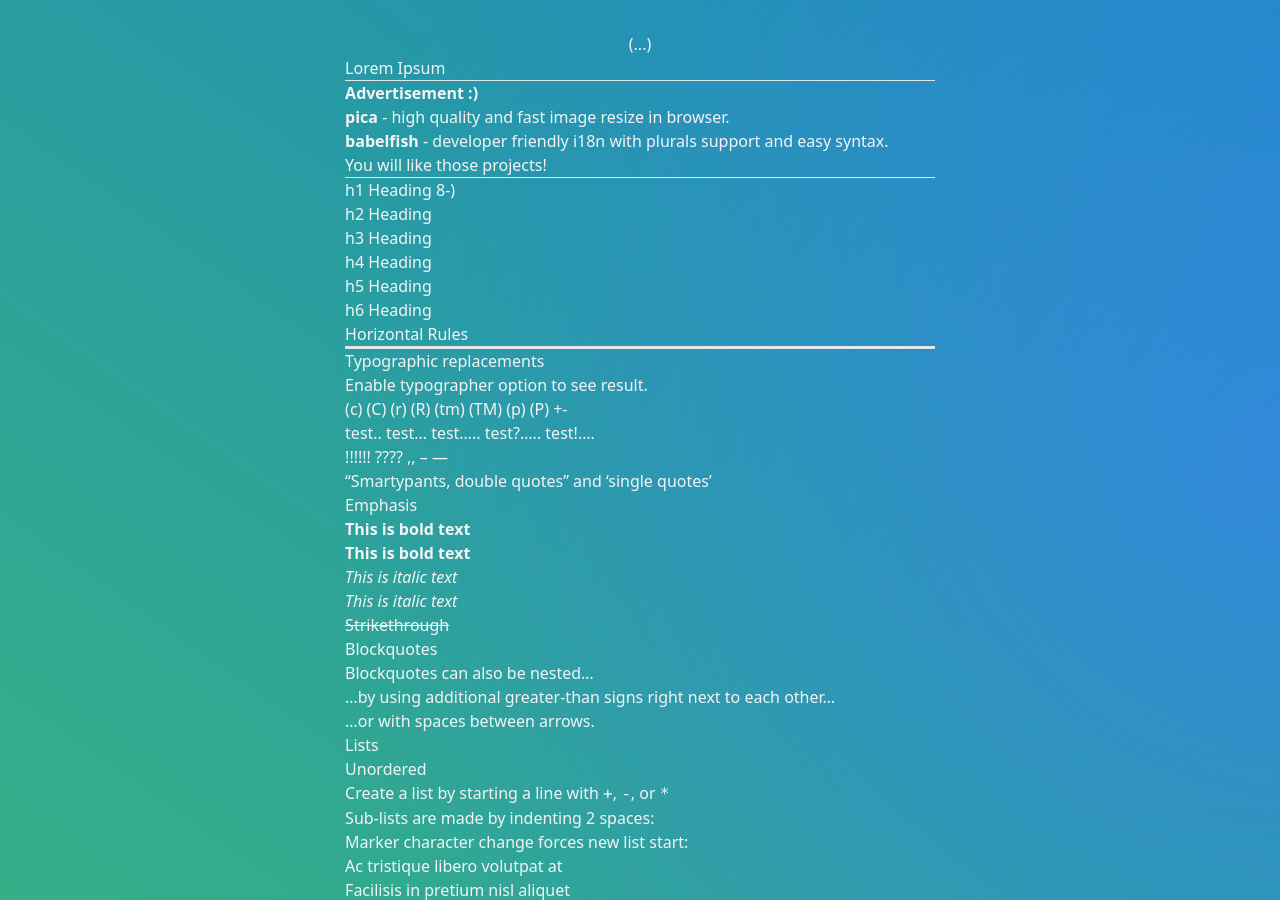
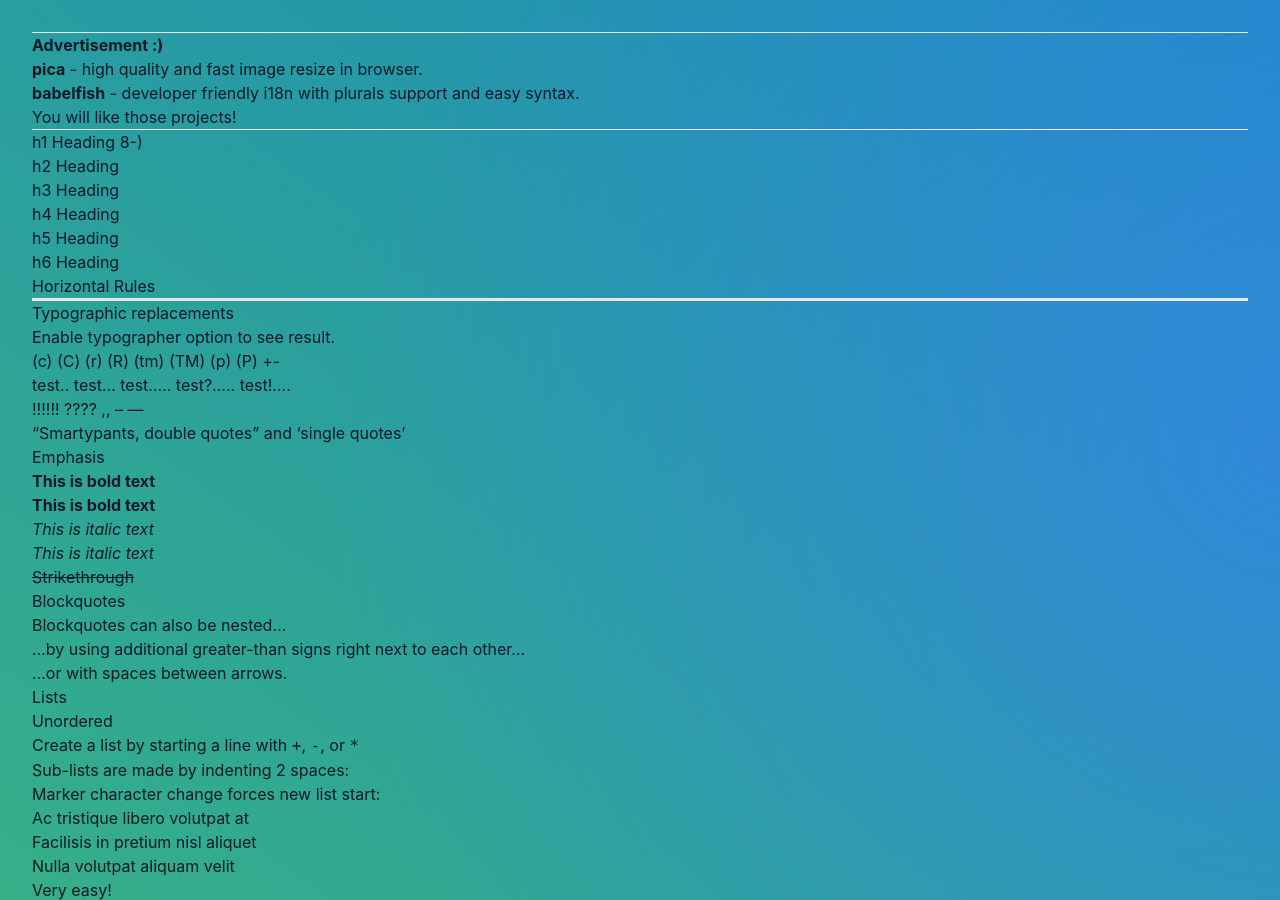
Before and after one commit to Nollde/nollde.github.io, a Jekyll site: the page built from _posts/2025-09-01-lorem_ipsum.md, in a window 1280 px wide and 900 px high. Built offline with Jekyll 4.4.1, drawn with Linux system fonts in a browser that asks for light colours; nearby versions of some CDN libraries.

Commit message:
[dev] posts

```diff
--- a/_layouts/post.html
+++ b/_layouts/post.html
@@ -9,14 +9,17 @@
     <link rel="stylesheet" href="{{ '/assets/css/style.css' | relative_url }}">
 </head>
 
-<body class="text-gray-100 font-sans flex flex-col items-center min-h-screen px-6">
+<body>
+    {{ content }}
+</body>
+<!-- <body class="text-gray-100 font-sans flex flex-col items-center min-h-screen px-6">
     <header>
         <h2><a href="{{ '/' | relative_url }}">{{ site.title }}</a></h2>
     </header>
 
     <main class="max-w-3xl mb-16">
         <h1>{{ page.title }}</h1>
-        <!-- <p><small>{{ page.date | date: "%B %d, %Y" }}</small></p> -->
+        <p><small>{{ page.date | date: "%B %d, %Y" }}</small></p>
         {{ content }}
 
     </main>
@@ -25,6 +28,6 @@
         © 2025 Dennis Noll
     </footer>
 
-</body>
+</body> -->
 
 </html>
```
